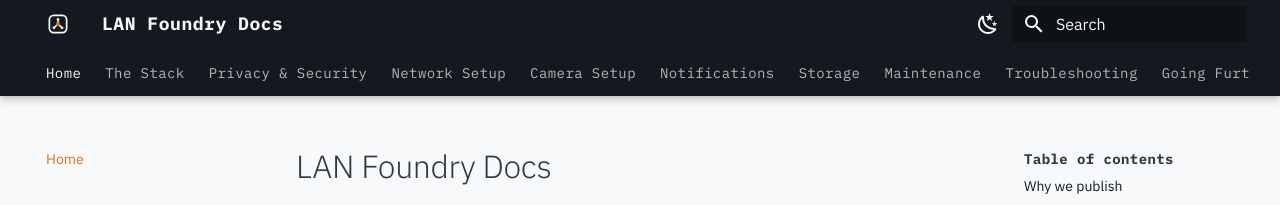
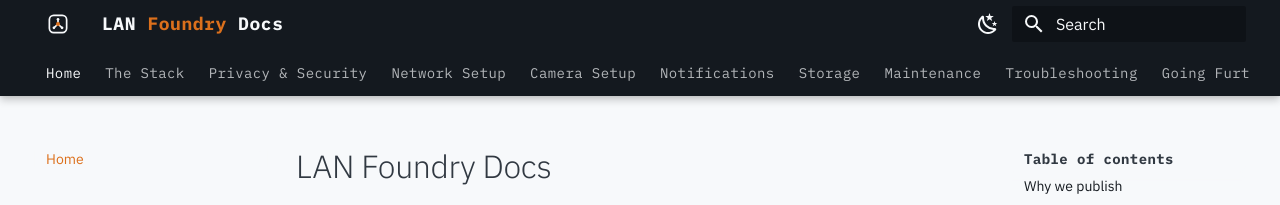
Before and after one commit to LANFoundry/lan-foundry-docs, an MkDocs documentation site: the page built from docs/index.md, in a window 1280 px wide. Shown: the top 205 px of the page. Built offline with MkDocs 1.6.1 and Material for MkDocs 9.7.7, drawn with Linux system fonts in a browser that asks for light colours; part of the change alters nothing that is shown.

Commit message:
prepping for website launch

```diff
--- /dev/null
+++ b/docs/javascripts/brand.js
@@ -0,0 +1,12 @@
+// Material renders the header title as plain, auto-escaped text
+// ({{ config.site_name }} in partials/header.html), so "Foundry" can't be
+// colored via mkdocs.yml or CSS alone without splitting the text node.
+document.addEventListener("DOMContentLoaded", () => {
+  const topic = document.querySelector(".md-header__topic .md-ellipsis");
+  if (topic && topic.textContent.includes("Foundry")) {
+    topic.innerHTML = topic.innerHTML.replace(
+      "Foundry",
+      '<span class="lf-accent">Foundry</span>'
+    );
+  }
+});
--- a/docs/stylesheets/brand.css
+++ b/docs/stylesheets/brand.css
@@ -81,6 +81,13 @@
   color: var(--md-accent-fg-color) !important;
 }
 
+/* "Foundry" in the header wordmark, matching the homepage's nav-logo
+   treatment. Span injected at runtime by javascripts/brand.js since
+   Material renders the header title as plain escaped text. */
+.lf-accent {
+  color: var(--md-accent-fg-color);
+}
+
 /* Page feedback form (overrides/partials/feedback.html) */
 .lf-feedback {
   margin-top: 2rem;
--- a/mkdocs.yml
+++ b/mkdocs.yml
@@ -1,6 +1,11 @@
 site_name: LAN Foundry Docs
 site_description: Documentation for locally hosted networking and storage — starting with the Argus NVR. Free for everyone.
 site_author: LAN Foundry
+# Public URL is lanfoundry.com/docs/, reached via a Cloudflare Worker that
+# routes /docs* to this project's own Pages deployment — this repo has no
+# knowledge of that routing beyond this URL (used for sitemap.xml and
+# canonical link tags; internal nav links are already page-relative).
+site_url: https://lanfoundry.com/docs/
 
 # mkdocs serve only live-reloads docs_dir by default — without this, edits
 # under overrides/ (custom_dir) require a manual server restart to appear.
@@ -43,6 +48,9 @@ theme:
 
 extra_css:
   - stylesheets/brand.css
+
+extra_javascript:
+  - javascripts/brand.js
 
 plugins:
   - search
```
Also changed, not shown: 1 other file.
